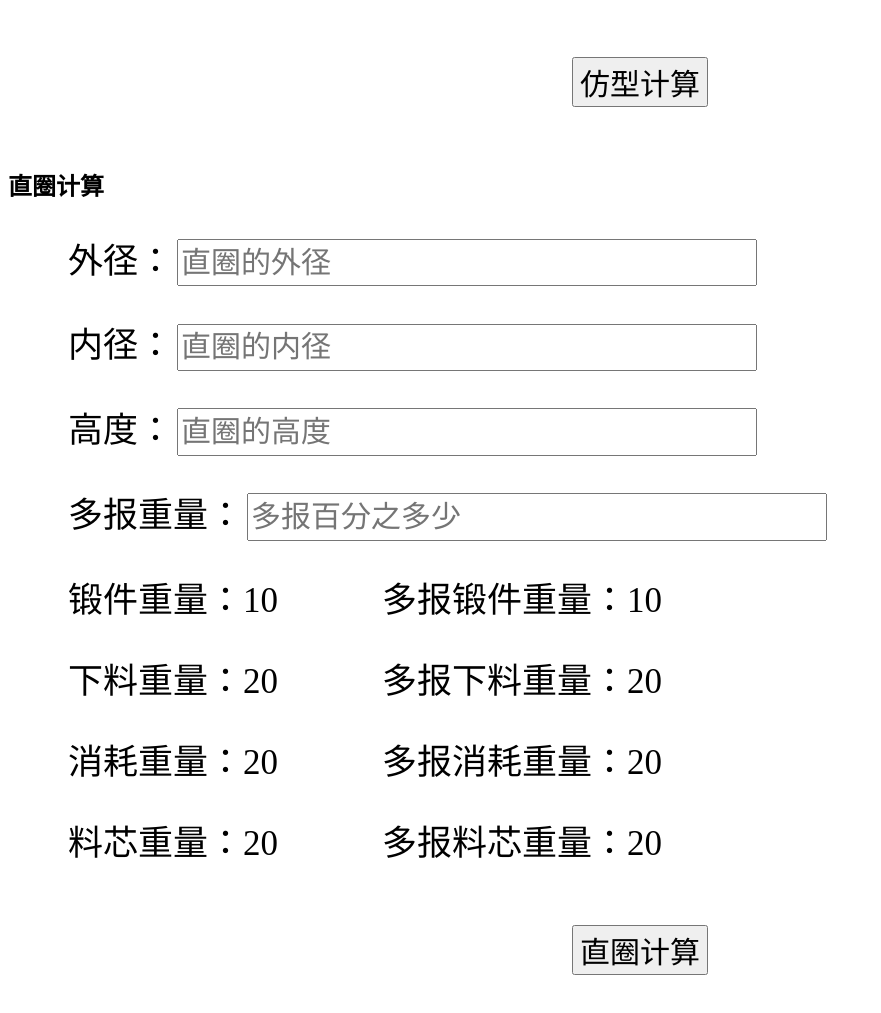
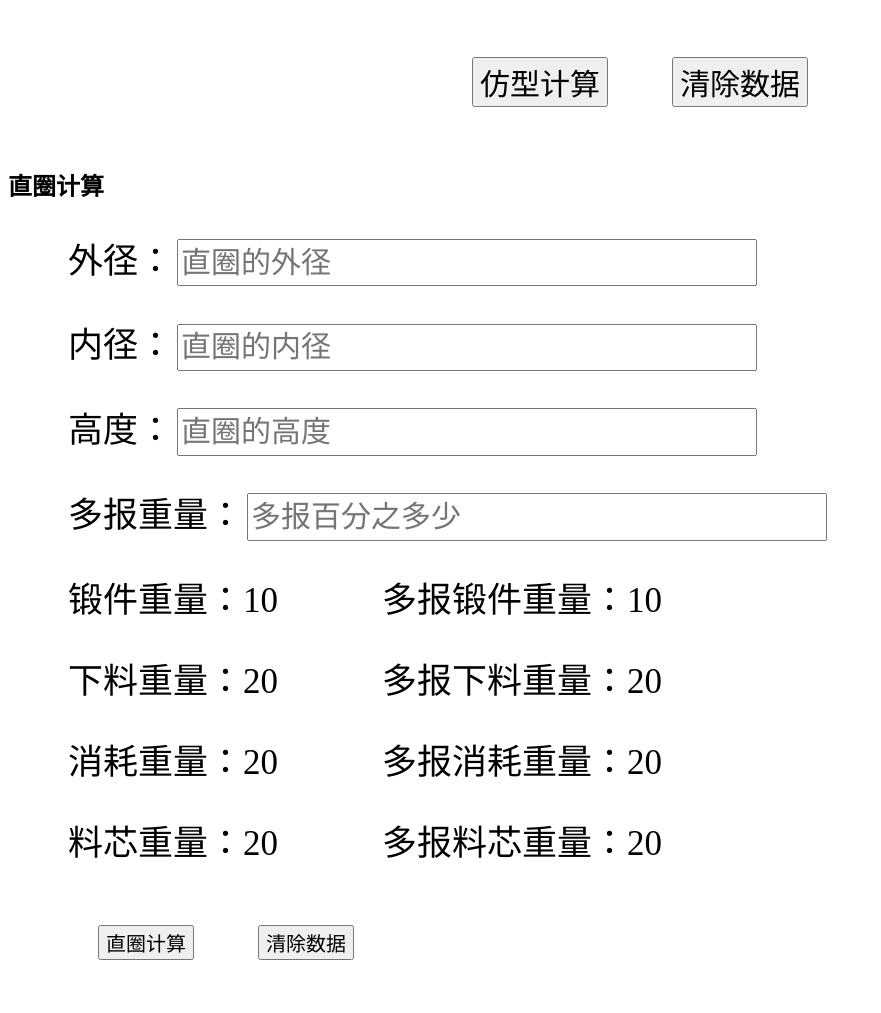
Before and after one commit to coldfrontXu/love, a plain HTML site: page jisuan.html in a window 1280 px wide. Shown: the part 621-1634 px from the top of the page, without its empty margins (0-881 px from the left). Drawn offline with Linux system fonts and the light colour scheme.

Commit message:
Create jisuan.html

```diff
--- a/jisuan.html
+++ b/jisuan.html
@@ -56,6 +56,7 @@
         </div>
         <div style="text-align: center;">
             <button style="margin: 30px;font-size: 30px" onclick="doFang()">仿型计算</button>
+            <button style="margin: 30px;font-size: 30px" onclick="deleteF()">清除数据</button>
         </div>
         </div>
 
@@ -93,8 +94,9 @@
                 <span class="zhen">料芯重量：</span><span id="fliao">20</span>
                 <span class="duo">多报料芯重量：</span><span id="Fliao">20</span>
             </div>
-            <div style="text-align: center;">
-                <button style="margin: 30px;font-size: 30px" onclick="doZhi()">直圈计算</button>
+            <div>
+                <button style="margin: 30px;font-size: 20px" onclick="doZhi()">直圈计算</button>
+                <button style="margin: 30px;font-size: 20px" onclick="deleteZ()">清除数据</button>
             </div>
         </div>
         <script>
@@ -179,6 +181,15 @@
 
 
             }
+            function deleteF(){
+                document.getElementById("V").value="";
+
+            }
+            function deleteZ(){
+                document.getElementById("D").value="";
+                document.getElementById("d").value="";
+                document.getElementById("H").value="";
+            }
         </script>
     </body>
 
```
